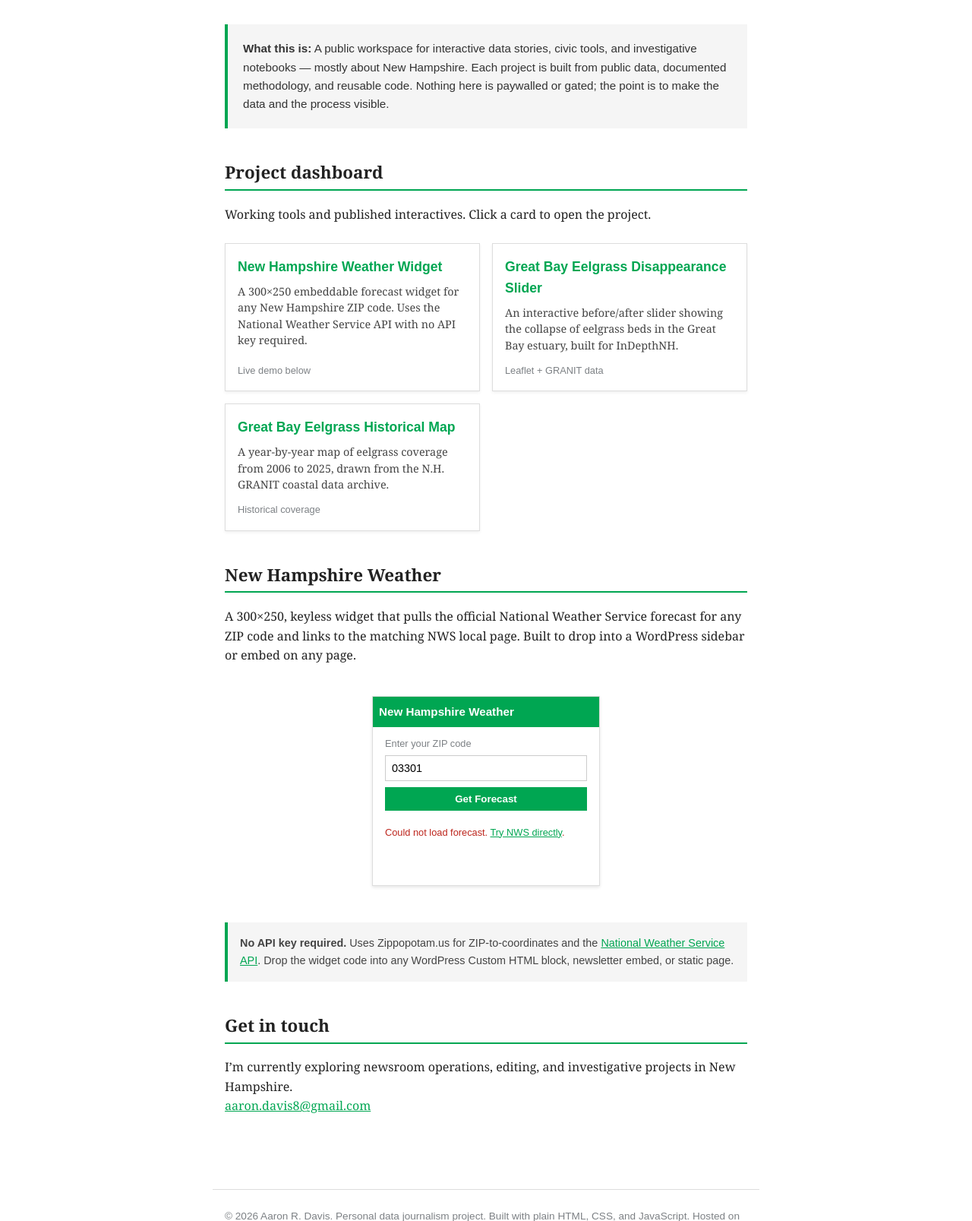
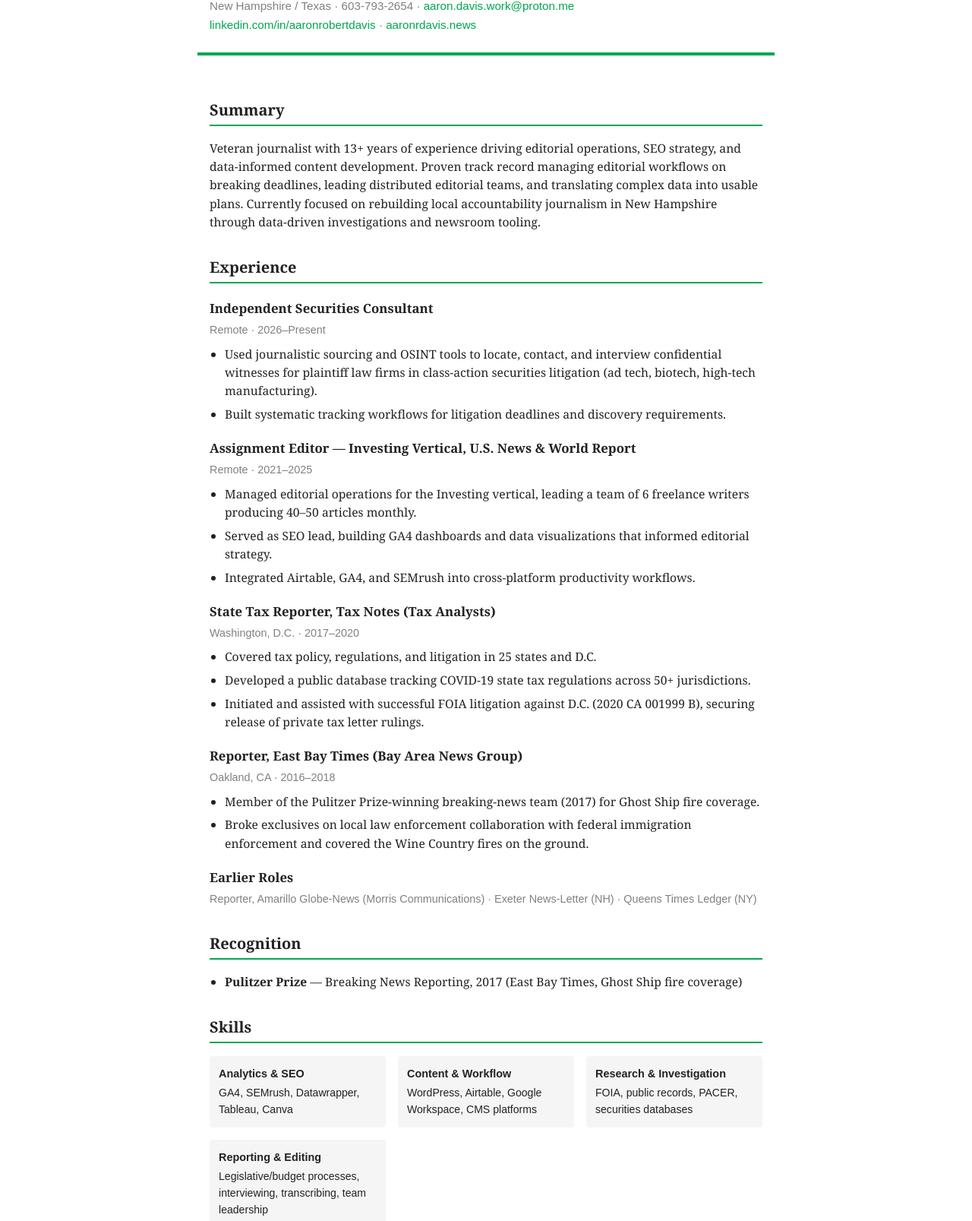
Before and after one commit to AR-Davis/aaronrdavis-news, a website: page index.html in a window 1280 px wide. Shown: the part 146-1753 px from the top of the page at 76% size. Drawn offline with Linux system fonts and the light colour scheme; no server answers.

Commit message:
Rework homepage as resume, add dashboard link, remove one eelgrass project card

```diff
--- a/index.html
+++ b/index.html
@@ -3,7 +3,7 @@
 <head>
   <meta charset="UTF-8">
   <meta name="viewport" content="width=device-width, initial-scale=1.0">
-  <title>Aaron R. Davis — Personal Data Journalism</title>
+  <title>Aaron R. Davis — Resume</title>
   <style>
     :root {
       --green: #00a652;
@@ -11,7 +11,7 @@
       --gray: #7d8185;
       --light: #f5f5f5;
       --red: #bd261d;
-      --maxw: 720px;
+      --maxw: 760px;
     }
     * { box-sizing: border-box; }
     body {
@@ -19,69 +19,115 @@
       font-family: Georgia, "Times New Roman", serif;
       background: #fff;
       color: var(--dark);
-      line-height: 1.6;
+      line-height: 1.55;
     }
+    a { color: var(--green); text-decoration: none; }
+    a:hover { text-decoration: underline; }
+
+    .owner-bar {
+      background: var(--green);
+      color: #fff;
+      font-family: Arial, sans-serif;
+      font-size: 0.9rem;
+      padding: 0.55rem 1rem;
+      text-align: center;
+    }
+    .owner-bar a {
+      color: #fff;
+      font-weight: 600;
+      text-decoration: underline;
+    }
+
     header {
       border-bottom: 4px solid var(--green);
-      padding: 2rem 1rem;
+      padding: 2.5rem 1rem 1.5rem;
       max-width: var(--maxw);
       margin: 0 auto;
     }
     header h1 {
-      margin: 0 0 0.25rem;
-      font-size: 1.9rem;
+      margin: 0;
+      font-size: 2.2rem;
       font-weight: 700;
     }
-    header .tagline {
+    header .contact {
       font-family: Arial, sans-serif;
-      font-size: 1rem;
+      font-size: 0.95rem;
       color: var(--gray);
-      margin: 0;
+      margin-top: 0.5rem;
+      line-height: 1.6;
     }
+
     main {
       max-width: var(--maxw);
       margin: 0 auto;
-      padding: 2rem 1rem;
+      padding: 1.5rem 1rem 3rem;
     }
+
     h2 {
-      font-size: 1.4rem;
-      margin-top: 2.5rem;
+      font-size: 1.25rem;
+      margin-top: 2rem;
       border-bottom: 2px solid var(--green);
       padding-bottom: 0.25rem;
     }
-    p, li {
-      font-size: 1rem;
+    h3 {
+      font-size: 1.05rem;
+      margin: 1.25rem 0 0.25rem;
+      font-weight: 700;
     }
-    a { color: var(--green); }
-    a:hover { text-decoration: underline; }
-
-    .description {
-      background: var(--light);
-      border-left: 4px solid var(--green);
-      padding: 1.25rem;
-      margin: 0 0 2rem;
+    .role-meta {
       font-family: Arial, sans-serif;
-      font-size: 0.95rem;
-      color: #333;
+      font-size: 0.9rem;
+      color: var(--gray);
+      margin: 0 0 0.5rem;
+    }
+    ul {
+      margin: 0.4rem 0 1rem;
+      padding-left: 1.25rem;
+    }
+    li {
+      margin-bottom: 0.4rem;
+      font-size: 0.98rem;
+    }
+    p {
+      font-size: 0.98rem;
+      margin: 0.5rem 0;
     }
 
-    /* Project dashboard */
-    .dashboard {
+    .skills {
       display: grid;
-      grid-template-columns: repeat(auto-fit, minmax(280px, 1fr));
+      grid-template-columns: repeat(auto-fit, minmax(220px, 1fr));
       gap: 1rem;
-      margin: 1.5rem 0;
+      margin-top: 0.75rem;
+    }
+    .skill-group {
+      font-family: Arial, sans-serif;
+      font-size: 0.88rem;
+      background: var(--light);
+      padding: 0.75rem;
+      border-radius: 4px;
+    }
+    .skill-group strong {
+      display: block;
+      color: var(--dark);
+      margin-bottom: 0.25rem;
+      font-size: 0.9rem;
+    }
+
+    .projects {
+      display: grid;
+      grid-template-columns: repeat(auto-fit, minmax(240px, 1fr));
+      gap: 1rem;
+      margin-top: 1rem;
     }
     .project-card {
       border: 1px solid #ddd;
       padding: 1rem;
+      border-radius: 4px;
       background: #fff;
-      box-shadow: 0 2px 4px rgba(0,0,0,0.06);
+      box-shadow: 0 2px 4px rgba(0,0,0,0.05);
       transition: box-shadow 0.2s ease, transform 0.2s ease;
       text-decoration: none;
       color: inherit;
-      display: flex;
-      flex-direction: column;
     }
     .project-card:hover {
       box-shadow: 0 4px 8px rgba(0,0,0,0.1);
@@ -90,25 +136,26 @@
     }
     .project-card h3 {
       margin: 0 0 0.5rem;
-      font-size: 1.1rem;
       color: var(--green);
       font-family: Arial, sans-serif;
+      font-size: 1rem;
     }
     .project-card p {
       margin: 0;
+      font-size: 0.88rem;
+      color: #444;
+    }
+
+    .note {
+      background: var(--light);
+      border-left: 4px solid var(--green);
+      padding: 1rem;
+      margin: 1.5rem 0;
+      font-family: Arial, sans-serif;
       font-size: 0.9rem;
       color: #444;
-      line-height: 1.5;
-    }
-    .project-card .meta {
-      margin-top: auto;
-      padding-top: 0.75rem;
-      font-family: Arial, sans-serif;
-      font-size: 0.8rem;
-      color: var(--gray);
     }
 
-    /* Widget container */
     .widget-stage {
       display: flex;
       justify-content: center;
@@ -178,11 +225,6 @@
       font-family: Arial, sans-serif;
       font-size: 0.8rem;
     }
-    .nws-link a {
-      color: var(--green);
-      text-decoration: none;
-    }
-    .nws-link a:hover { text-decoration: underline; }
     .loading, .error {
       font-family: Arial, sans-serif;
       font-size: 0.8rem;
@@ -190,16 +232,6 @@
       margin-top: 0.5rem;
     }
     .error { color: var(--red); }
-
-    .note {
-      background: var(--light);
-      border-left: 4px solid var(--green);
-      padding: 1rem;
-      margin: 1.5rem 0;
-      font-family: Arial, sans-serif;
-      font-size: 0.9rem;
-      color: #444;
-    }
 
     footer {
       max-width: var(--maxw);
@@ -209,49 +241,116 @@
       font-family: Arial, sans-serif;
       font-size: 0.85rem;
       color: var(--gray);
+      text-align: center;
+    }
+
+    @media print {
+      .owner-bar, .projects, .widget-stage, footer, .note { display: none; }
+      body { font-size: 11pt; }
+      a { color: var(--dark); text-decoration: none; }
     }
   </style>
 </head>
 <body>
+  <div class="owner-bar">
+    Owner dashboard: <a href="https://dashboard.aaronrdavis.news" target="_blank" rel="noopener">dashboard.aaronrdavis.news</a>
+  </div>
+
   <header>
     <h1>Aaron R. Davis</h1>
-    <p class="tagline">Personal data journalism project.</p>
+    <div class="contact">
+      New Hampshire / Texas · 603-793-2654 · <a href="mailto:aaron.davis.work@proton.me">aaron.davis.work@proton.me</a><br>
+      <a href="https://linkedin.com/in/aaronrobertdavis" target="_blank" rel="noopener">linkedin.com/in/aaronrobertdavis</a> ·
+      <a href="https://aaronrdavis.news">aaronrdavis.news</a>
+    </div>
   </header>
 
   <main>
-    <div class="description">
-      <strong>What this is:</strong> A public workspace for interactive data stories, civic tools, and investigative notebooks — mostly about New Hampshire. Each project is built from public data, documented methodology, and reusable code. Nothing here is paywalled or gated; the point is to make the data and the process visible.
+    <h2>Summary</h2>
+    <p>
+      Veteran journalist with 13+ years of experience driving editorial operations, SEO strategy, and data-informed content development.
+      Proven track record managing editorial workflows on breaking deadlines, leading distributed editorial teams, and translating complex data into usable plans.
+      Currently focused on rebuilding local accountability journalism in New Hampshire through data-driven investigations and newsroom tooling.
+    </p>
+
+    <h2>Experience</h2>
+
+    <h3>Independent Securities Consultant</h3>
+    <div class="role-meta">Remote · 2026–Present</div>
+    <ul>
+      <li>Used journalistic sourcing and OSINT tools to locate, contact, and interview confidential witnesses for plaintiff law firms in class-action securities litigation (ad tech, biotech, high-tech manufacturing).</li>
+      <li>Built systematic tracking workflows for litigation deadlines and discovery requirements.</li>
+    </ul>
+
+    <h3>Assignment Editor — Investing Vertical, U.S. News &amp; World Report</h3>
+    <div class="role-meta">Remote · 2021–2025</div>
+    <ul>
+      <li>Managed editorial operations for the Investing vertical, leading a team of 6 freelance writers producing 40–50 articles monthly.</li>
+      <li>Served as SEO lead, building GA4 dashboards and data visualizations that informed editorial strategy.</li>
+      <li>Integrated Airtable, GA4, and SEMrush into cross-platform productivity workflows.</li>
+    </ul>
+
+    <h3>State Tax Reporter, Tax Notes (Tax Analysts)</h3>
+    <div class="role-meta">Washington, D.C. · 2017–2020</div>
+    <ul>
+      <li>Covered tax policy, regulations, and litigation in 25 states and D.C.</li>
+      <li>Developed a public database tracking COVID-19 state tax regulations across 50+ jurisdictions.</li>
+      <li>Initiated and assisted with successful FOIA litigation against D.C. (2020 CA 001999 B), securing release of private tax letter rulings.</li>
+    </ul>
+
+    <h3>Reporter, East Bay Times (Bay Area News Group)</h3>
+    <div class="role-meta">Oakland, CA · 2016–2018</div>
+    <ul>
+      <li>Member of the Pulitzer Prize-winning breaking-news team (2017) for Ghost Ship fire coverage.</li>
+      <li>Broke exclusives on local law enforcement collaboration with federal immigration enforcement and covered the Wine Country fires on the ground.</li>
+    </ul>
+
+    <h3>Earlier Roles</h3>
+    <p class="role-meta">Reporter, Amarillo Globe-News (Morris Communications) · Exeter News-Letter (NH) · Queens Times Ledger (NY)</p>
+
+    <h2>Recognition</h2>
+    <ul>
+      <li><strong>Pulitzer Prize</strong> — Breaking News Reporting, 2017 (East Bay Times, Ghost Ship fire coverage)</li>
+    </ul>
+
+    <h2>Skills</h2>
+    <div class="skills">
+      <div class="skill-group">
+        <strong>Analytics &amp; SEO</strong>
+        GA4, SEMrush, Datawrapper, Tableau, Canva
+      </div>
+      <div class="skill-group">
+        <strong>Content &amp; Workflow</strong>
+        WordPress, Airtable, Google Workspace, CMS platforms
+      </div>
+      <div class="skill-group">
+        <strong>Research &amp; Investigation</strong>
+        FOIA, public records, PACER, securities databases
+      </div>
+      <div class="skill-group">
+        <strong>Reporting &amp; Editing</strong>
+        Legislative/budget processes, interviewing, transcribing, team leadership
+      </div>
     </div>
 
-    <h2>Project dashboard</h2>
-    <p>Working tools and published interactives. Click a card to open the project.</p>
-
-    <div class="dashboard">
+    <h2>Selected Projects</h2>
+    <div class="projects">
       <a class="project-card" href="./nhweather">
         <h3>New Hampshire Weather Widget</h3>
-        <p>A 300×250 embeddable forecast widget for any New Hampshire ZIP code. Uses the National Weather Service API with no API key required.</p>
-        <div class="meta">Live demo below</div>
+        <p>Embeddable 300×250 forecast widget using the National Weather Service API, no API key required.</p>
       </a>
-
       <a class="project-card" href="./eelgrass-indepthnh-embed/">
         <h3>Great Bay Eelgrass Disappearance Slider</h3>
-        <p>An interactive before/after slider showing the collapse of eelgrass beds in the Great Bay estuary, built for InDepthNH.</p>
-        <div class="meta">Leaflet + GRANIT data</div>
+        <p>Interactive before/after slider showing the collapse of eelgrass beds in the Great Bay estuary, built for InDepthNH.</p>
       </a>
-
-      <a class="project-card" href="./eelgrass-map/">
-        <h3>Great Bay Eelgrass Historical Map</h3>
-        <p>A year-by-year map of eelgrass coverage from 2006 to 2025, drawn from the N.H. GRANIT coastal data archive.</p>
-        <div class="meta">Historical coverage</div>
+      <a class="project-card" href="https://dashboard.aaronrdavis.news" target="_blank" rel="noopener">
+        <h3>Data Journalism Dashboard</h3>
+        <p>Public workspace with accountability trackers, FOIA logs, court monitors, and campaign-finance tools for New Hampshire reporting.</p>
       </a>
     </div>
 
-    <h2>New Hampshire Weather</h2>
-    <p>
-      A 300×250, keyless widget that pulls the official National Weather Service forecast for any ZIP code
-      and links to the matching NWS local page. Built to drop into a WordPress sidebar or embed on any page.
-    </p>
-
+    <h2>Weather Demo</h2>
+    <p>A 300×250, keyless widget that pulls the official National Weather Service forecast for any ZIP code and links to the matching NWS local page.</p>
     <div class="widget-stage">
       <div class="widget" id="weatherWidget">
         <div class="widget-header">New Hampshire Weather</div>
@@ -266,19 +365,14 @@
     <div class="note">
       <strong>No API key required.</strong> Uses Zippopotam.us for ZIP-to-coordinates and the
       <a href="https://api.weather.gov/" target="_blank" rel="noopener">National Weather Service API</a>.
-      Drop the widget code into any WordPress Custom HTML block, newsletter embed, or static page.
     </div>
 
-    <h2>Get in touch</h2>
-    <p>
-      I’m currently exploring newsroom operations, editing, and investigative projects in New Hampshire.
-      <br>
-      <a href="mailto:aaron.davis8@gmail.com">aaron.davis8@gmail.com</a>
-    </p>
+    <h2>Education</h2>
+    <p><strong>Bachelor of Arts in English, Minor in Political Science</strong>, Connecticut College, New London, CT</p>
   </main>
 
   <footer>
-    © 2026 Aaron R. Davis. Personal data journalism project. Built with plain HTML, CSS, and JavaScript. Hosted on Cloudflare Pages.
+    © 2026 Aaron R. Davis. Resume + personal data-journalism projects. Hosted on Cloudflare Pages.
   </footer>
 
   <script>
```
